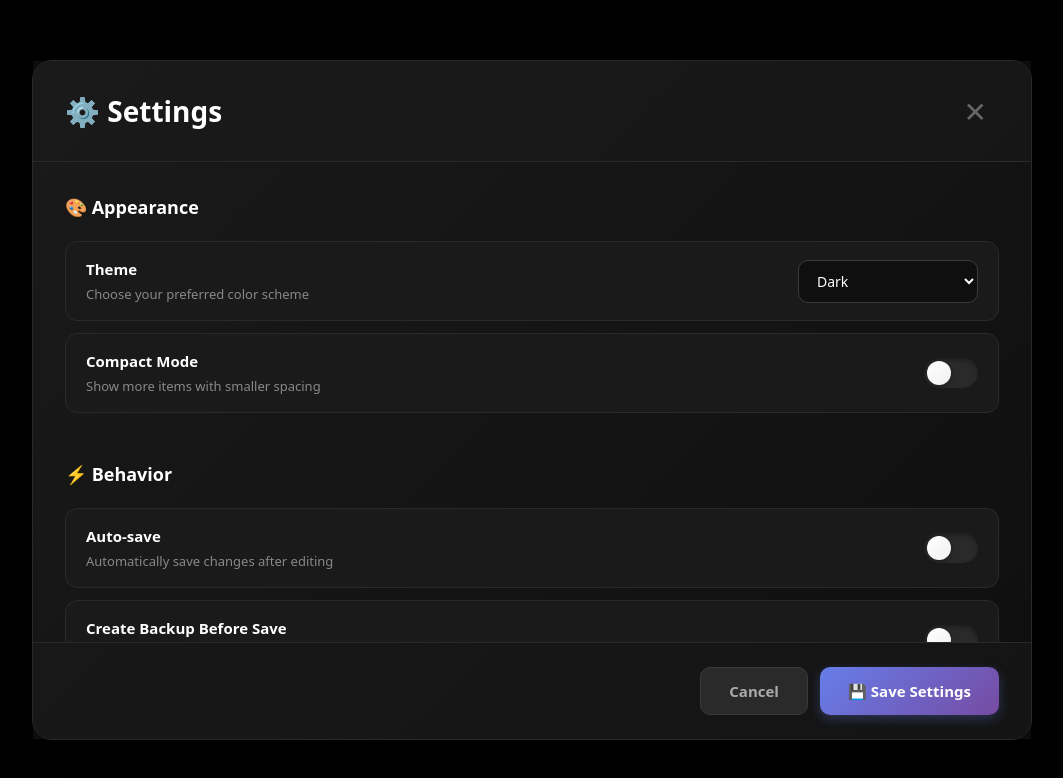
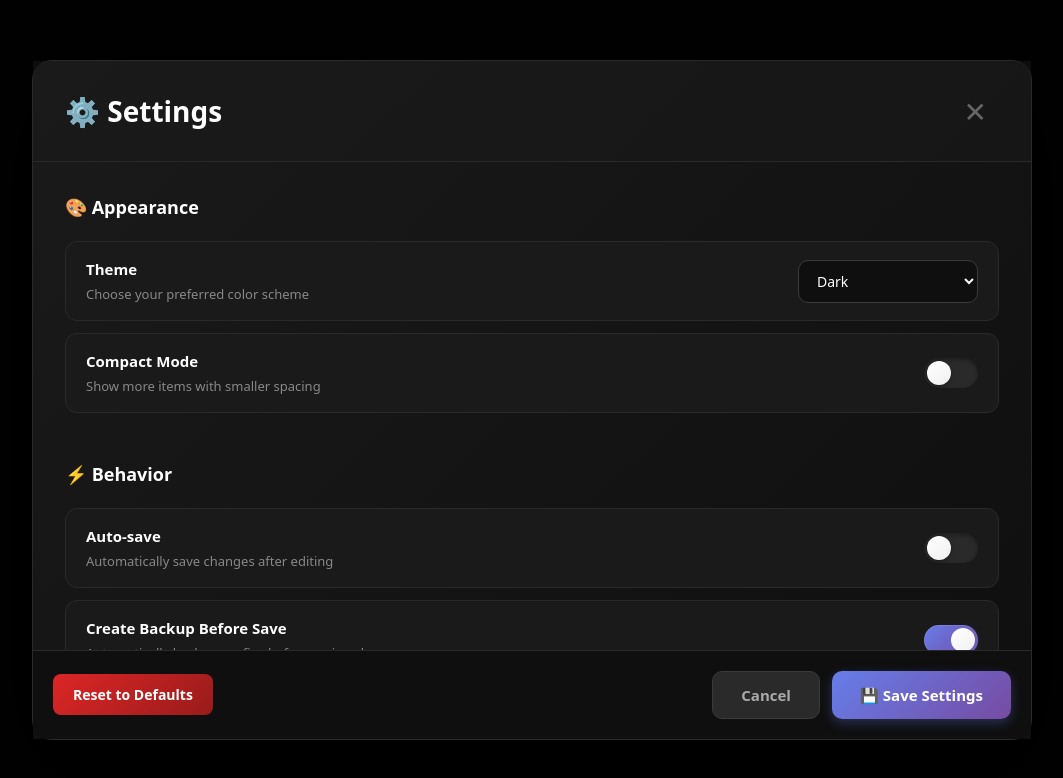
Before and after one commit to MinecraftEvolve/MCED, a React (Vite) app: page / in a window 1280 px wide. Both pictures are taken after a click on the button "Settings". Shown: the top 778 px of the page, without its empty margins (108-1171 px from the left). Built offline with nearby package versions, Linux system fonts and the light colour scheme.

Commit message:
Implement fully functional settings system with theme, compact mode, auto-save, backups, API cache, and recent instances tracking

```diff
--- a/src/renderer/App.tsx
+++ b/src/renderer/App.tsx
@@ -1,5 +1,6 @@
 import { useState, useEffect } from 'react';
 import { useAppStore } from './store';
+import { useSettingsStore } from './store/settingsStore';
 import { Loader2, Settings as SettingsIcon } from 'lucide-react';
 import { Header } from './components/Layout/Header';
 import { Sidebar } from './components/Layout/Sidebar';
@@ -54,6 +55,7 @@ async function enrichModsWithModrinthIcons(mods: ModInfo[]): Promise<ModInfo[]>
 
 function App() {
   const { currentInstance, setCurrentInstance, setMods, setIsLoading, isLoading, mods } = useAppStore();
+  const { addRecentInstance } = useSettingsStore();
   const [error, setError] = useState<string | null>(null);
   const [showSearch, setShowSearch] = useState(false);
   const [showSettings, setShowSettings] = useState(false);
@@ -80,6 +82,9 @@ function App() {
       }
 
       setCurrentInstance(result.instance);
+
+      // Add to recent instances
+      addRecentInstance(path);
 
       // Scan mods
       const modsResult = await window.electronAPI.scanMods(result.instance.modsFolder);
--- a/src/renderer/components/Settings/Settings.css
+++ b/src/renderer/components/Settings/Settings.css
@@ -468,3 +468,35 @@
 .btn-secondary:active {
   transform: translateY(0);
 }
+
+.settings-footer {
+  display: flex;
+  justify-content: space-between;
+  align-items: center;
+  padding: 20px;
+  border-top: 1px solid #2a2a2a;
+  background: #0f0f0f;
+  gap: 12px;
+}
+
+.footer-right {
+  display: flex;
+  gap: 12px;
+}
+
+.btn-danger {
+  padding: 10px 20px;
+  background: linear-gradient(135deg, #dc2626 0%, #991b1b 100%);
+  color: white;
+  border: none;
+  border-radius: 8px;
+  font-size: 14px;
+  font-weight: 600;
+  cursor: pointer;
+  transition: all 0.2s;
+}
+
+.btn-danger:hover {
+  transform: translateY(-2px);
+  box-shadow: 0 4px 12px rgba(220, 38, 38, 0.3);
+}
--- a/src/renderer/components/Settings/Settings.tsx
+++ b/src/renderer/components/Settings/Settings.tsx
@@ -1,10 +1,10 @@
 import React, { useState } from 'react';
 import { createPortal } from 'react-dom';
-import { useAppStore } from '@/store';
+import { useSettingsStore } from '@/store/settingsStore';
 import './Settings.css';
 
 export function Settings({ onClose }: { onClose: () => void }) {
-  const { settings, updateSettings } = useAppStore();
+  const { settings, updateSettings, clearRecentInstances, resetSettings } = useSettingsStore();
   const [localSettings, setLocalSettings] = useState(settings);
 
   const handleSave = () => {
@@ -14,8 +14,26 @@ export function Settings({ onClose }: { onClose: () => void }) {
 
   const handleClearCache = async () => {
     if (confirm('Are you sure you want to clear the API cache?')) {
-      // Clear cache logic here
+      try {
+        await window.electron.invoke('clear-api-cache');
         alert('Cache cleared successfully!');
+      } catch (error) {
+        alert('Failed to clear cache: ' + error);
+      }
+    }
+  };
+
+  const handleClearRecentInstances = () => {
+    if (confirm('Are you sure you want to clear all recent instances?')) {
+      clearRecentInstances();
+      setLocalSettings({ ...localSettings, recentInstances: [] });
+    }
+  };
+
+  const handleResetSettings = () => {
+    if (confirm('Are you sure you want to reset all settings to default?')) {
+      resetSettings();
+      setLocalSettings(useSettingsStore.getState().settings);
     }
   };
 
@@ -174,6 +192,7 @@ export function Settings({ onClose }: { onClose: () => void }) {
             </div>
 
             {localSettings.recentInstances && localSettings.recentInstances.length > 0 && (
+              <>
                 <div className="recent-instances-list">
                   {localSettings.recentInstances.map((path, index) => (
                     <div key={index} className="recent-instance-item">
@@ -190,6 +209,12 @@ export function Settings({ onClose }: { onClose: () => void }) {
                     </div>
                   ))}
                 </div>
+                <div className="setting-row">
+                  <button onClick={handleClearRecentInstances} className="btn-secondary">
+                    🗑️ Clear All Recent Instances
+                  </button>
+                </div>
+              </>
             )}
           </section>
 
@@ -236,8 +261,11 @@ export function Settings({ onClose }: { onClose: () => void }) {
         </div>
 
         <div className="settings-footer">
+          <button onClick={handleResetSettings} className="btn-danger">Reset to Defaults</button>
+          <div className="footer-right">
             <button onClick={onClose} className="btn-secondary">Cancel</button>
             <button onClick={handleSave} className="btn-primary">💾 Save Settings</button>
+          </div>
         </div>
       </div>
     </div>,
--- /dev/null
+++ b/src/renderer/store/settingsStore.ts
@@ -0,0 +1,126 @@
+import { create } from 'zustand';
+import { persist } from 'zustand/middleware';
+
+export interface AppSettings {
+  // Appearance
+  theme: 'dark' | 'light' | 'auto';
+  compactMode: boolean;
+
+  // Behavior
+  autoSave: boolean;
+  createBackupBeforeSave: boolean;
+  showAdvancedOptions: boolean;
+
+  // API Integration
+  curseforgeApiKey?: string;
+  cacheDuration: number; // in hours
+
+  // Editor
+  showLineNumbers: boolean;
+  enableValidation: boolean;
+
+  // Recent Instances
+  recentInstances: string[];
+  maxRecentInstances: number;
+}
+
+interface SettingsStore {
+  settings: AppSettings;
+  updateSettings: (updates: Partial<AppSettings>) => void;
+  addRecentInstance: (path: string) => void;
+  clearRecentInstances: () => void;
+  resetSettings: () => void;
+}
+
+const defaultSettings: AppSettings = {
+  theme: 'dark',
+  compactMode: false,
+  autoSave: false,
+  createBackupBeforeSave: true,
+  showAdvancedOptions: false,
+  cacheDuration: 24,
+  showLineNumbers: true,
+  enableValidation: true,
+  recentInstances: [],
+  maxRecentInstances: 10,
+};
+
+export const useSettingsStore = create<SettingsStore>()(
+  persist(
+    (set, get) => ({
+      settings: defaultSettings,
+
+      updateSettings: (updates) => {
+        set((state) => ({
+          settings: { ...state.settings, ...updates },
+        }));
+
+        // Apply theme
+        if (updates.theme !== undefined) {
+          applyTheme(updates.theme);
+        }
+
+        // Apply compact mode
+        if (updates.compactMode !== undefined) {
+          document.body.classList.toggle('compact-mode', updates.compactMode);
+        }
+      },
+
+      addRecentInstance: (path) => {
+        set((state) => {
+          const recent = [path, ...state.settings.recentInstances.filter(p => p !== path)];
+          const trimmed = recent.slice(0, state.settings.maxRecentInstances);
+
+          return {
+            settings: {
+              ...state.settings,
+              recentInstances: trimmed,
+            },
+          };
+        });
+      },
+
+      clearRecentInstances: () => {
+        set((state) => ({
+          settings: {
+            ...state.settings,
+            recentInstances: [],
+          },
+        }));
+      },
+
+      resetSettings: () => {
+        set({ settings: defaultSettings });
+        applyTheme(defaultSettings.theme);
+        document.body.classList.toggle('compact-mode', defaultSettings.compactMode);
+      },
+    }),
+    {
+      name: 'mced-settings',
+      onRehydrateStorage: () => (state) => {
+        if (state) {
+          // Apply settings on load
+          applyTheme(state.settings.theme);
+          document.body.classList.toggle('compact-mode', state.settings.compactMode);
+        }
+      },
+    }
+  )
+);
+
+function applyTheme(theme: 'dark' | 'light' | 'auto') {
+  if (theme === 'auto') {
+    const prefersDark = window.matchMedia('(prefers-color-scheme: dark)').matches;
+    document.documentElement.setAttribute('data-theme', prefersDark ? 'dark' : 'light');
+  } else {
+    document.documentElement.setAttribute('data-theme', theme);
+  }
+}
+
+// Listen for system theme changes when in auto mode
+window.matchMedia('(prefers-color-scheme: dark)').addEventListener('change', (e) => {
+  const settings = useSettingsStore.getState().settings;
+  if (settings.theme === 'auto') {
+    document.documentElement.setAttribute('data-theme', e.matches ? 'dark' : 'light');
+  }
+});
--- /dev/null
+++ b/src/renderer/styles/global.css
@@ -0,0 +1,40 @@
+
+/* Compact Mode Styles */
+body.compact-mode .mod-list-item {
+  padding: 8px 12px;
+  min-height: 48px;
+}
+
+body.compact-mode .mod-icon {
+  width: 32px;
+  height: 32px;
+}
+
+body.compact-mode .mod-list-item h4 {
+  font-size: 13px;
+}
+
+body.compact-mode .mod-badge {
+  padding: 2px 6px;
+  font-size: 10px;
+}
+
+body.compact-mode .setting-group {
+  margin-bottom: 16px;
+}
+
+body.compact-mode .setting-row {
+  padding: 8px 0;
+}
+
+body.compact-mode .config-editor {
+  gap: 16px;
+}
+
+body.compact-mode .mod-info-card {
+  padding: 16px;
+}
+
+body.compact-mode .search-input {
+  padding: 8px 12px;
+}
```
Also changed, not shown: src/main/index.ts (+12 -0 lines). Lines whose indentation alone changed are shown as unchanged.
